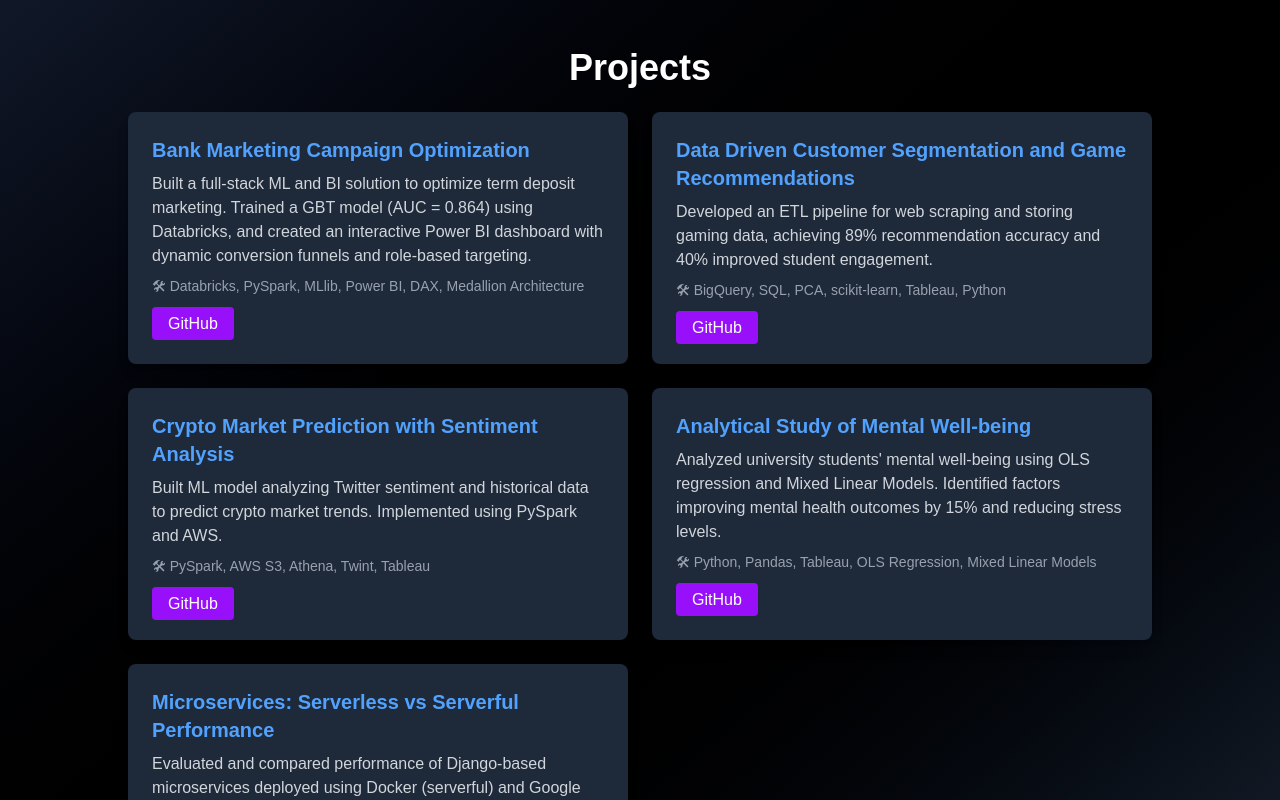
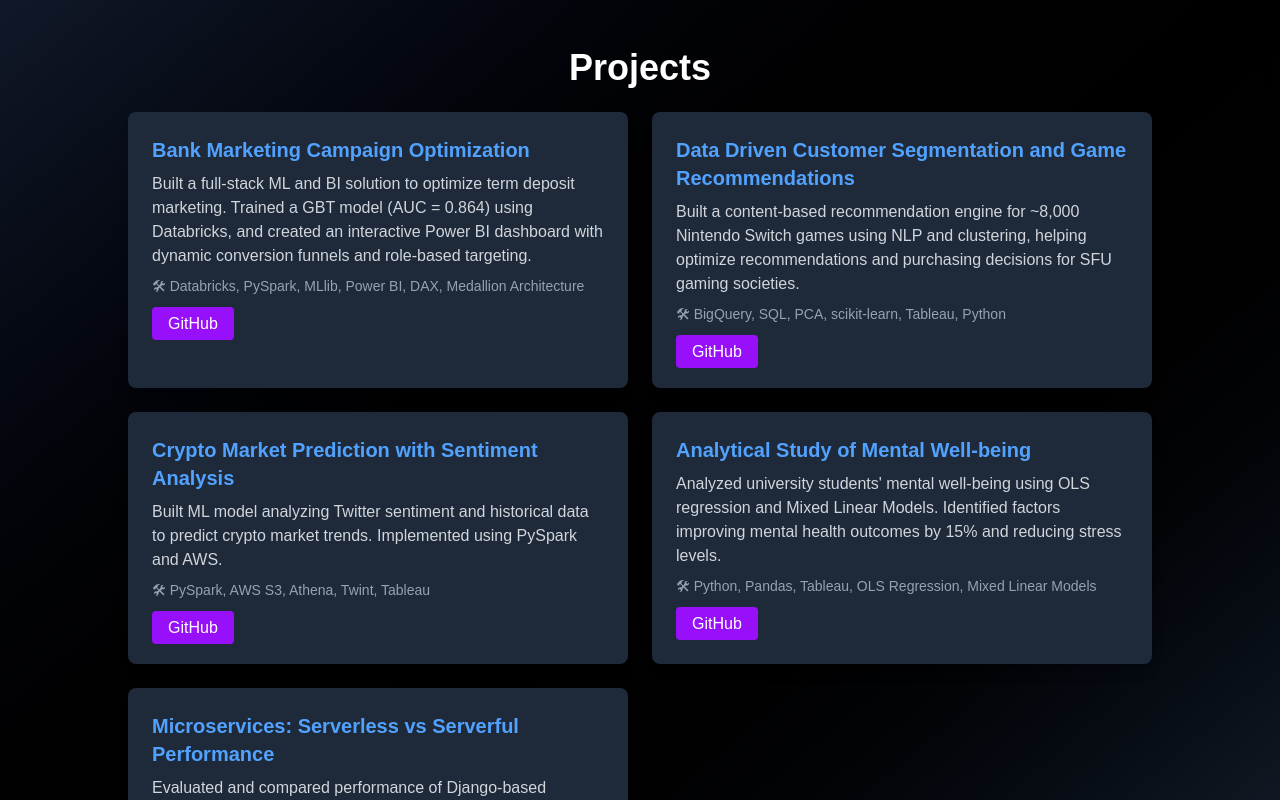
Before and after one commit to adityash0202/portfolio-site, a Next.js app: page /projects in a window 1280 px wide. Shown: the top 800 px of the page. Built offline with nearby package versions, Linux system fonts and the light colour scheme.

Commit message:
Updated Game Recommendation project description

```diff
--- a/src/pages/projects.js
+++ b/src/pages/projects.js
@@ -13,7 +13,7 @@ const projects = [
   {
     title: "Data Driven Customer Segmentation and Game Recommendations",
     description:
-      "Developed an ETL pipeline for web scraping and storing gaming data, achieving 89% recommendation accuracy and 40% improved student engagement.",
+      "Built a content-based recommendation engine for ~8,000 Nintendo Switch games using NLP and clustering, helping optimize recommendations and purchasing decisions for SFU gaming societies.",
     tools: "BigQuery, SQL, PCA, scikit-learn, Tableau, Python",
     github: "https://github.com/adityash0202/game-recommendation",
   },
```
